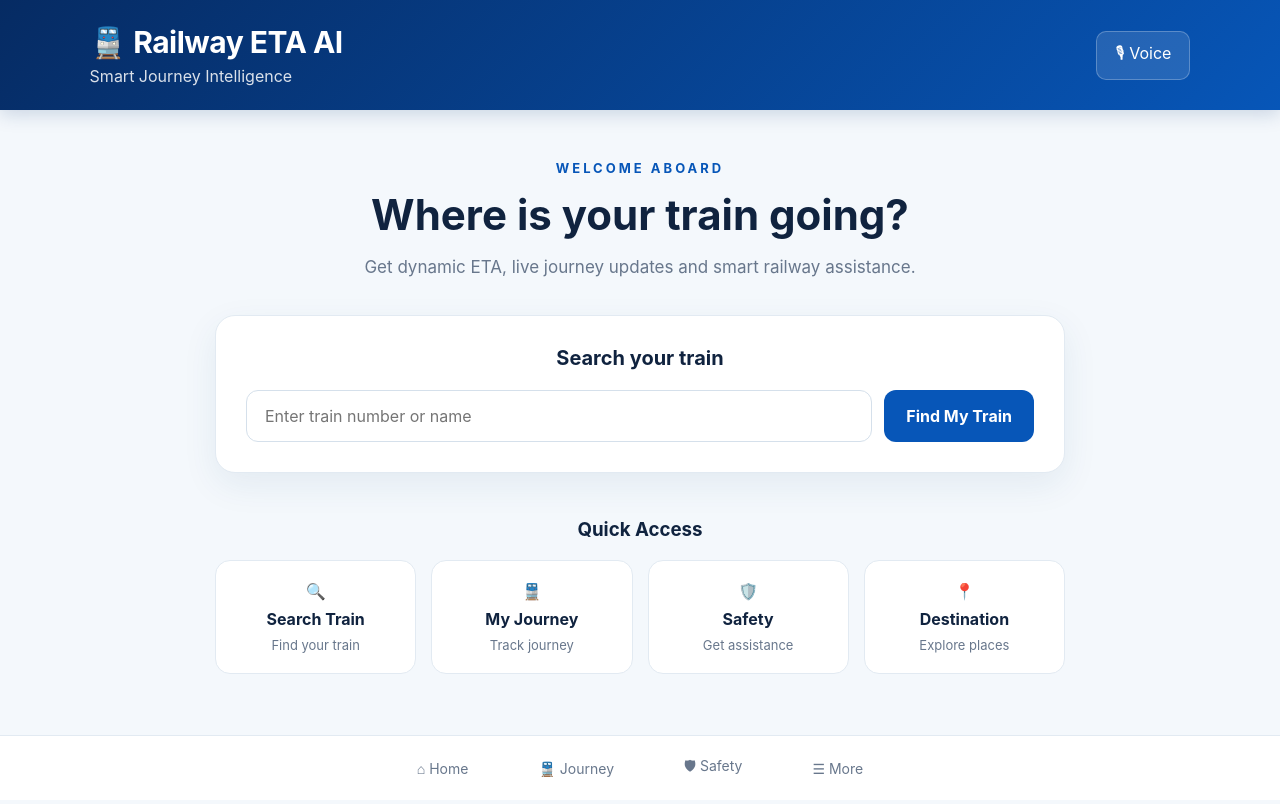
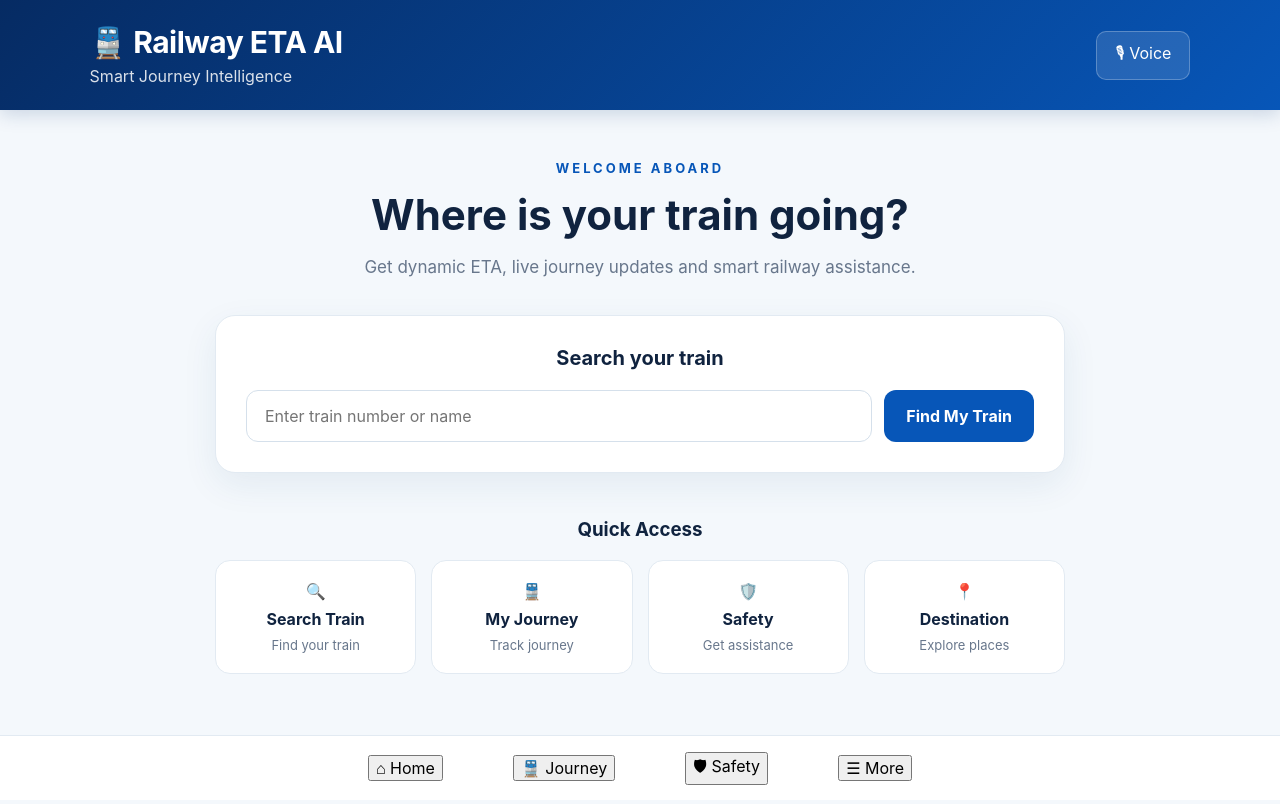
Before and after one commit to SnehaMandal5912-max/railway-eta-ai, a React (Vite) app in the folder frontend/: page / in a window 1280 px wide. Built offline with nearby package versions, Linux system fonts and the light colour scheme.

Commit message:
Make bottom navigation functional

```diff
--- a/frontend/src/App.tsx
+++ b/frontend/src/App.tsx
@@ -280,11 +280,27 @@ function App() {
 
       </main>
 
-      <nav className="bottom-nav">
-        <span>⌂ Home</span>
-        <span>🚆 Journey</span>
-        <span>🛡 Safety</span>
-        <span>☰ More</span>
+            <nav className="bottom-nav">
+        <button
+          onClick={() => {
+            setShowJourney(false);
+            setShowDestination(false);
+          }}
+        >
+          ⌂ Home
+        </button>
+
+        <button onClick={() => setShowJourney(true)}>
+          🚆 Journey
+        </button>
+
+        <button onClick={() => setShowJourney(true)}>
+          🛡 Safety
+        </button>
+
+        <button onClick={() => setShowDestination(true)}>
+          ☰ More
+        </button>
       </nav>
     </div>
   );
```
